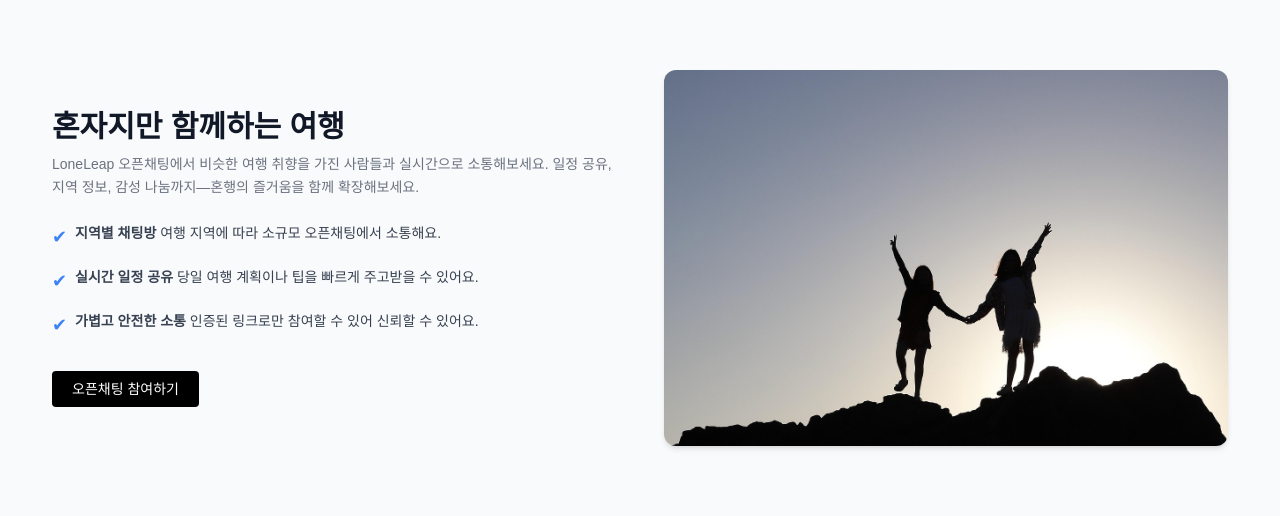
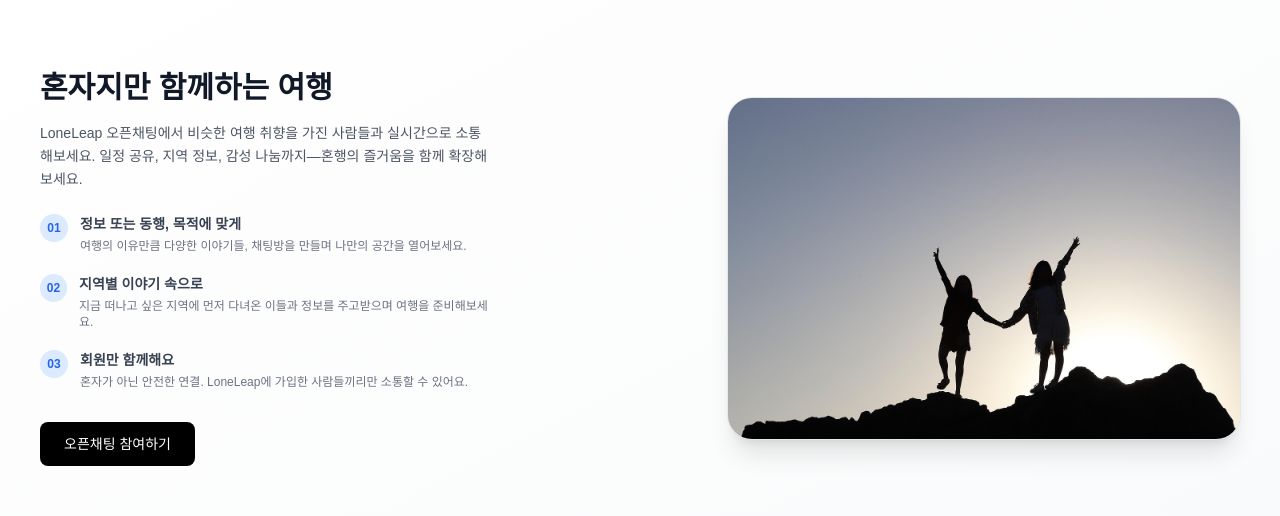
Before and after one commit to devyuu08/loneleap, a React (Vite) app: page / in a window 1280 px wide. Shown: the part 2376-2892 px from the top of the page. Built offline with nearby package versions, Linux system fonts and the light colour scheme; no server answers; the database is empty; a web font is replaced by a local one.

Commit message:
feat: OpenChatSection 레이아웃 개선 및 텍스트 영역 너비 조정

```diff
--- a/src/components/home/OpenChatSection.jsx
+++ b/src/components/home/OpenChatSection.jsx
@@ -4,63 +4,70 @@ import MainSectionWrapper from "@/components/common/layout/MainSectionWrapper";
 
 const features = [
   {
-    title: "지역별 채팅방",
-    description: "여행 지역에 따라 소규모 오픈채팅에서 소통해요.",
+    title: "정보 또는 동행, 목적에 맞게",
+    description:
+      "여행의 이유만큼 다양한 이야기들, 채팅방을 만들며 나만의 공간을 열어보세요.",
   },
   {
-    title: "실시간 일정 공유",
-    description: "당일 여행 계획이나 팁을 빠르게 주고받을 수 있어요.",
+    title: "지역별 이야기 속으로",
+    description:
+      "지금 떠나고 싶은 지역에 먼저 다녀온 이들과 정보를 주고받으며 여행을 준비해보세요.",
   },
   {
-    title: "가볍고 안전한 소통",
-    description: "인증된 링크로만 참여할 수 있어 신뢰할 수 있어요.",
+    title: "회원만 함께해요",
+    description:
+      "혼자가 아닌 안전한 연결. LoneLeap에 가입한 사람들끼리만 소통할 수 있어요.",
   },
 ];
 
 function OpenChatSection() {
   return (
-    <MainSectionWrapper bg="bg-gray-50" className="overflow-hidden">
-      <div className="max-w-screen-2xl mx-auto flex flex-col-reverse lg:flex-row items-center justify-between gap-12">
-        {/* 왼쪽 텍스트 설명 */}
-        <div className="flex-1 max-w-2xl lg:ml-7 text-center lg:text-left">
-          <h2 className="text-3xl font-bold text-gray-900 mb-2">
+    <MainSectionWrapper
+      bg="bg-gradient-to-br from-white to-gray-50 py-20"
+      containerClass="max-w-screen-xl px-4 flex flex-col lg:flex-row items-center justify-between gap-16"
+    >
+      {/* 왼쪽: 텍스트 설명 (좁은 영역) */}
+      <div className="w-full lg:max-w-md text-left">
+        <h2 className="text-3xl font-bold text-gray-900 mb-4">
           혼자지만 함께하는 여행
         </h2>
-          <p className="text-sm text-gray-500 mb-6 leading-relaxed">
+        <p className="text-sm text-gray-600 mb-6 leading-relaxed">
           LoneLeap 오픈채팅에서 비슷한 여행 취향을 가진 사람들과 실시간으로
-            소통해보세요. 일정 공유, 지역 정보, 감성 나눔까지—혼행의 즐거움을
-            함께 확장해보세요.
+          소통해보세요. 일정 공유, 지역 정보, 감성 나눔까지—혼행의 즐거움을 함께
+          확장해보세요.
         </p>
 
-          <ul className="space-y-4 text-sm text-gray-700 text-left max-w-md">
-            {features.map(({ title, description }) => (
-              <li key={title} className="flex items-start gap-2">
-                <span className="text-blue-500 text-lg">✔</span>
-                <span>
-                  <strong>{title}</strong> {description}
-                </span>
+        <ul className="space-y-5 text-sm text-gray-700">
+          {features.map(({ title, description }, idx) => (
+            <li key={title} className="flex items-start gap-3">
+              <div className="w-7 h-7 rounded-full bg-blue-100 text-blue-600 font-semibold text-xs flex items-center justify-center">
+                {String(idx + 1).padStart(2, "0")}
+              </div>
+              <div>
+                <p className="font-semibold">{title}</p>
+                <p className="text-xs text-gray-500 mt-1">{description}</p>
+              </div>
             </li>
           ))}
         </ul>
 
         <Link
           to="/chat"
-            className="inline-block mt-8 px-5 py-2 rounded bg-black text-white text-sm hover:bg-gray-800"
+          className="inline-block mt-8 px-6 py-3 bg-black text-white rounded-lg text-sm hover:bg-gray-800 transition"
         >
           오픈채팅 참여하기
         </Link>
       </div>
 
-        {/* 오른쪽 이미지 */}
-        <div className="flex-1 w-full max-w-xl lg:mr-7 mx-auto">
+      {/* 오른쪽: 이미지 */}
+      <div className="w-full max-w-md lg:max-w-lg">
         <img
           src="/images/chat-banner.jpg"
           alt="오픈채팅 소개"
           loading="lazy"
           decoding="async"
-            className="w-full h-auto rounded-xl shadow-md object-cover"
+          className="w-full h-auto object-cover rounded-3xl shadow-xl ring-1 ring-gray-200"
         />
-        </div>
       </div>
     </MainSectionWrapper>
   );
```
Lines whose indentation alone changed are shown as unchanged.
